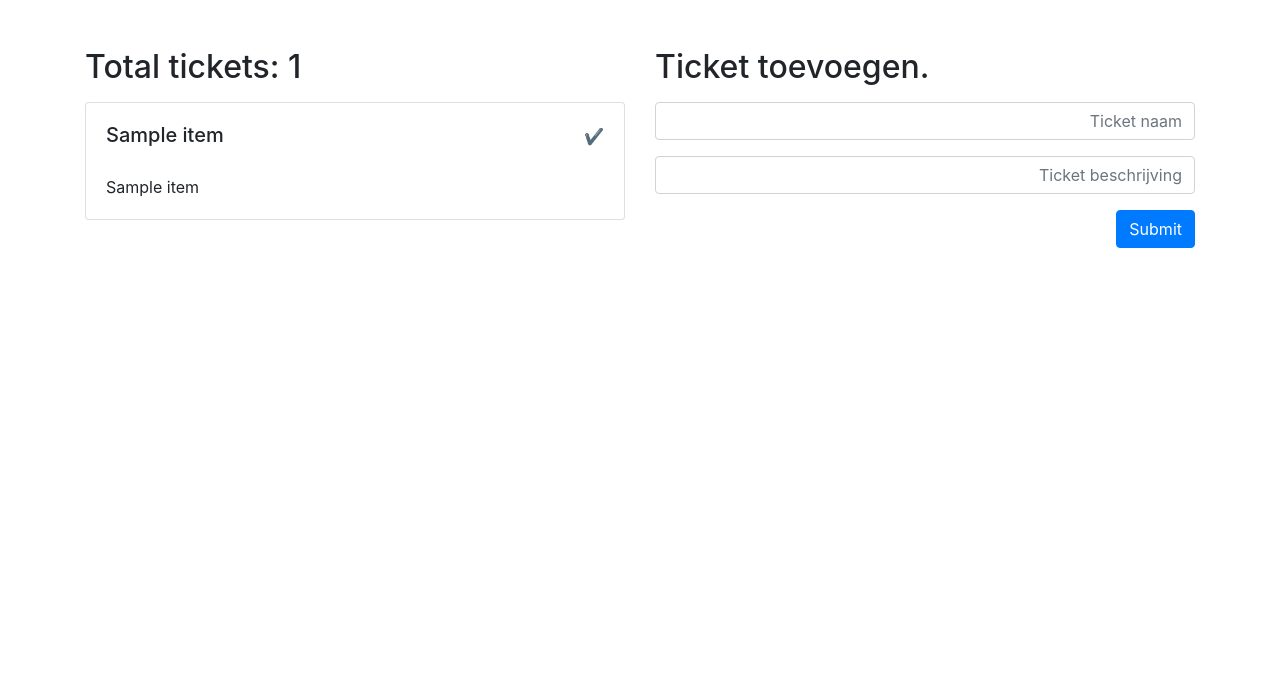
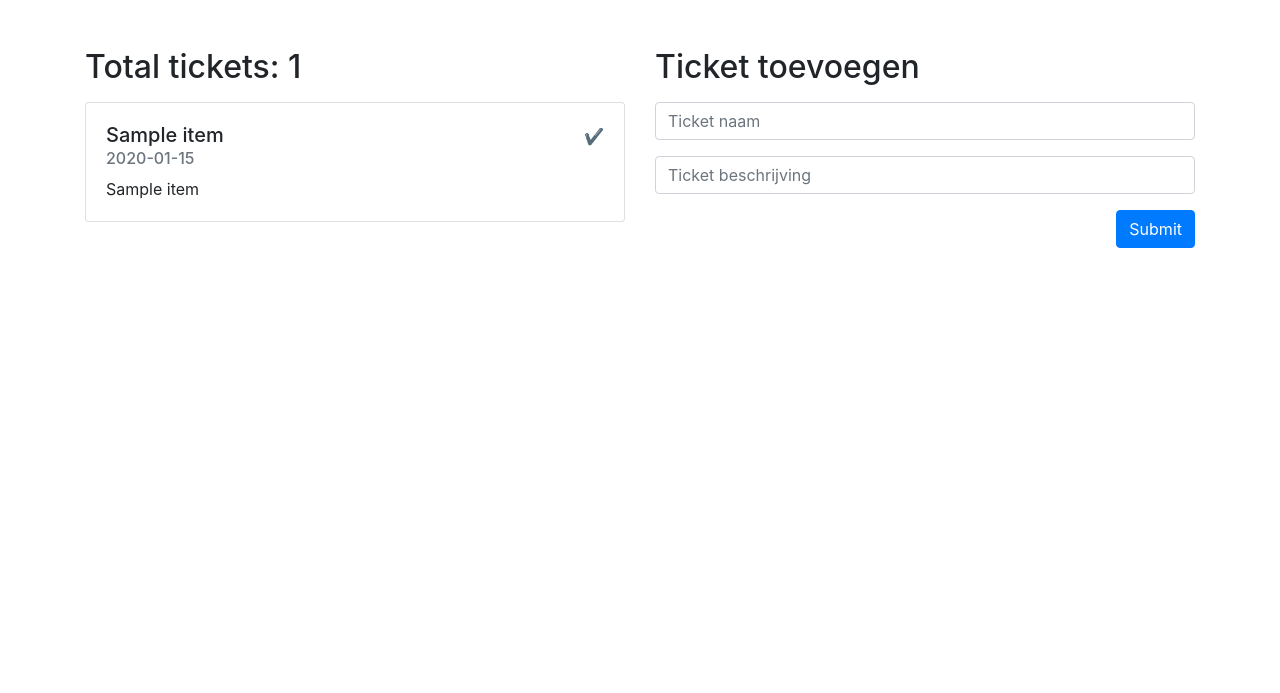
Before and after one commit to SpoOkyJelle/DevSecOps-Tickets, a Flask app: template templates/tickets.html in a window 1280 px wide. Shown: the top 693 px of the page. Run offline with Flask 2, Linux system fonts and the light colour scheme; the template is opened without the code that fills it: most values are stand-ins (such as "Sample title", 1, 10 or a date in 2020); some libraries are stand-ins or nearby versions.

Commit message:
Added order by
- ordered tickets by date
- added timestamps
- formatted timestamp

```diff
--- a/app.py
+++ b/app.py
@@ -18,7 +18,7 @@
   try:
     conn = mysql.connect()
     cursor = conn.cursor()
-    cursor.execute("SELECT * FROM `tickets` WHERE `solved` IS NULL")
+    cursor.execute("SELECT * FROM `tickets` WHERE `solved` IS NULL ORDER BY `created_at` DESC")
     data = cursor.fetchall()
   except:
     print('error with database')
@@ -37,7 +37,7 @@
   sql = "INSERT INTO `tickets` (`ticket_name`, `ticket_description`, `created_at`) VALUES (%s, %s, %s)"
   cursor.execute(sql, (ticketname, ticketdesc, datetime.datetime.now(),))
 
-  cursor.execute("SELECT * FROM `tickets` WHERE `solved` IS NULL")
+  cursor.execute("SELECT * FROM `tickets` WHERE `solved` IS NULL ORDER BY `created_at` DESC")
   data = cursor.fetchall()
 
   return render_template('tickets.html', data=data)
@@ -52,7 +52,7 @@
   cursor.execute(sql, id,)
   video = cursor.fetchall()
 
-  cursor.execute("SELECT * FROM `tickets` WHERE `solved` IS NULL")
+  cursor.execute("SELECT * FROM `tickets` WHERE `solved` IS NULL ORDER BY `created_at` DESC")
   data = cursor.fetchall()
 
   return render_template('tickets.html', data=data)
@@ -62,7 +62,7 @@
   try:
     conn = mysql.connect()
     cursor = conn.cursor()
-    cursor.execute("SELECT * FROM `tickets` WHERE `solved` IS NOT NULL")
+    cursor.execute("SELECT * FROM `tickets` WHERE `solved` IS NOT NULL ORDER BY `created_at` DESC")
     data = cursor.fetchall()
   except:
     print('error with database')
@@ -77,7 +77,7 @@
   sql = "UPDATE `tickets` SET `solved` = NULL WHERE `id` = %s"
   cursor.execute(sql, id,)
 
-  cursor.execute("SELECT * FROM `tickets` WHERE `solved` IS NOT NULL")
+  cursor.execute("SELECT * FROM `tickets` WHERE `solved` IS NOT NULL ORDER BY `created_at` DESC")
   data = cursor.fetchall()
 
   return render_template('history.html', data=data)
--- a/static/css/style.css
+++ b/static/css/style.css
@@ -3,8 +3,9 @@
     overflow: auto;
 }
 
-::-webkit-input-placeholder {
-    text-align: right;
+.card-title {
+    height: 20px;
+    ;
 }
 
 button {
--- a/templates/history.html
+++ b/templates/history.html
@@ -5,7 +5,7 @@
     <meta charset="UTF-8">
     <meta http-equiv="X-UA-Compatible" content="IE=edge">
     <meta name="viewport" content="width=device-width, initial-scale=1.0">
-    <title>Ticket historys</title>
+    <title>Ticket history</title>
 
     <link rel="stylesheet" href="https://stackpath.bootstrapcdn.com/bootstrap/4.3.1/css/bootstrap.min.css" integrity="sha384-ggOyR0iXCbMQv3Xipma34MD+dH/1fQ784/j6cY/iJTQUOhcWr7x9JvoRxT2MZw1T" crossorigin="anonymous">
     <link type="text/css" href="{{ url_for('static', filename='css/style.css') }}" rel="stylesheet">
@@ -25,6 +25,7 @@
                         <p class="remove"><small>❌</small></p>
                     </a>
                 </h5>
+                <h6 class="card-subtitle mb-2 text-muted">{{ item[4].strftime("%b %d %Y %H:%M:%S") }}</h6>
 
                 <p class="card-text">{{ item[2] }}</p>
             </div>
--- a/templates/tickets.html
+++ b/templates/tickets.html
@@ -28,6 +28,7 @@
                                     <p class="remove"><small>✔️</small></p>
                                 </a>
                             </h5>
+                            <h6 class="card-subtitle mb-2 text-muted">{{ item[4].strftime("%b %d %Y %H:%M:%S") }}</h6>
 
                             <p class="card-text">{{ item[2] }}</p>
                         </div>
@@ -38,7 +39,7 @@
 
             </div>
             <div class="col-md-6">
-                <h2>Ticket toevoegen.</h2>
+                <h2>Ticket toevoegen</h2>
 
                 <form action="addTicket" method="post" class="mt-3">
                     <div class="form-group">
```
